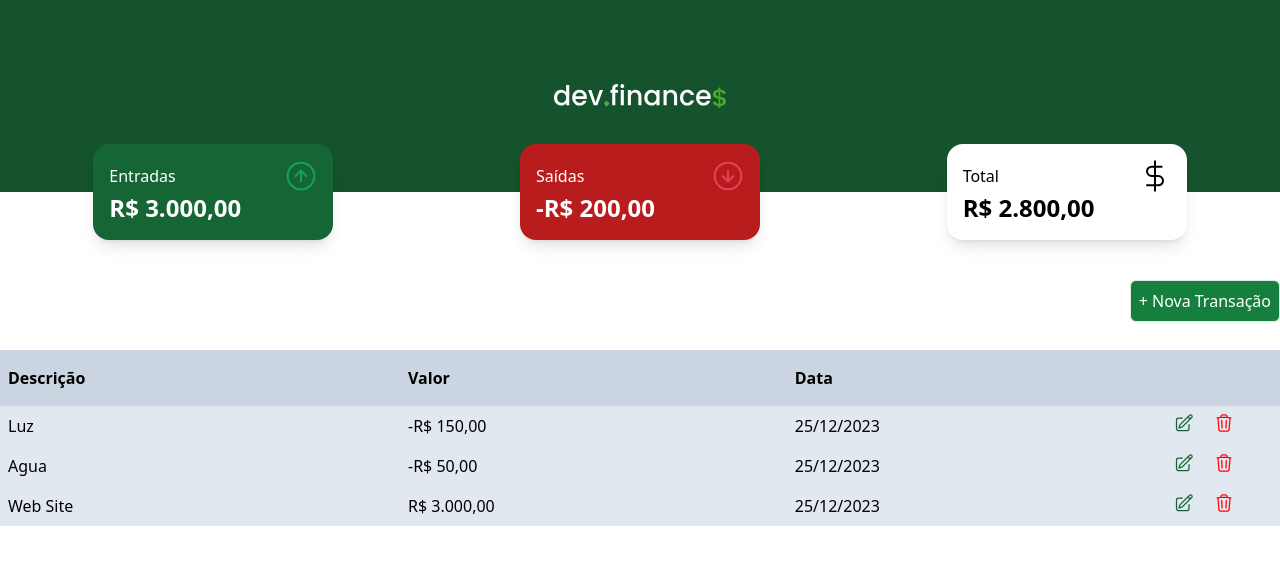
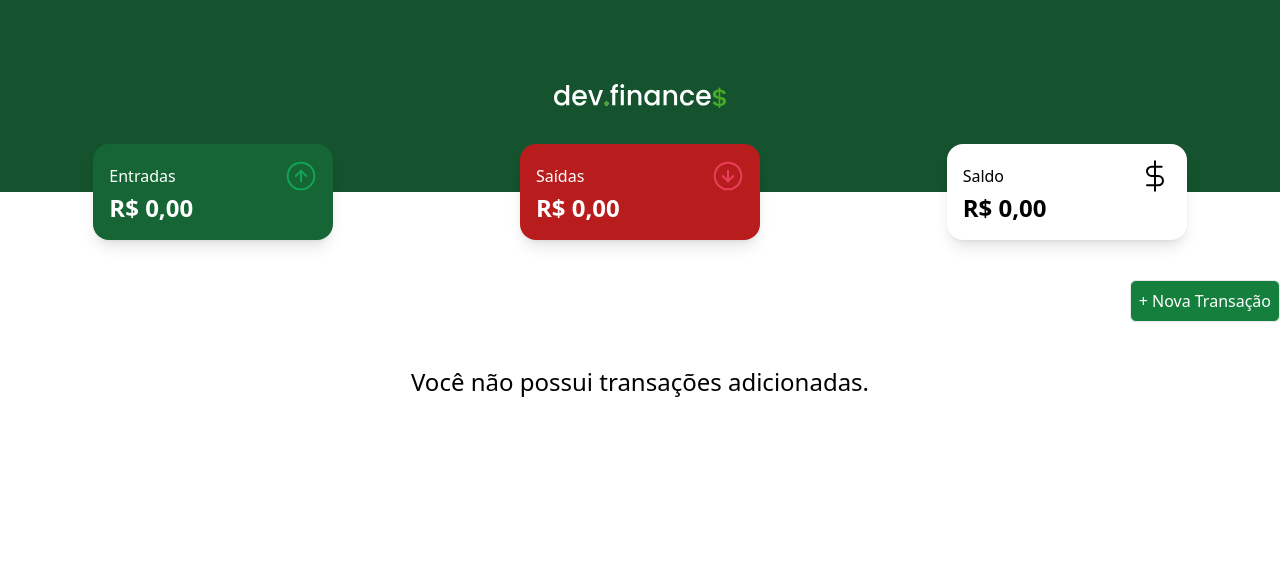
Before and after one commit to gutoamorim/dev-finances, a React (Vite) app: page / in a window 1280 px wide. Shown: the top 564 px of the page. Built offline with nearby package versions, Linux system fonts and the light colour scheme.

Commit message:
Exibindo transações dinamicamente

```diff
--- a/src/components/Balance.jsx
+++ b/src/components/Balance.jsx
@@ -7,7 +7,7 @@ import { useContext } from "react";
 
 export default function Balance() {
   const { incomes, expenses } = useContext(TransactionContext);
-  const saldo = incomes + expenses;
+  const balance = incomes + expenses;
 
   return (
     <section className="container m-auto flex items-center justify-around -mt-12">
@@ -32,10 +32,10 @@ export default function Balance() {
         })}
       />
       <Card
-        type="Total"
+        type="Saldo"
         bg="bg-white"
         svg={total}
-        value={saldo.toLocaleString("pt-BR", {
+        value={balance.toLocaleString("pt-BR", {
           style: "currency",
           currency: "BRL",
         })}
--- a/src/components/Modal.jsx
+++ b/src/components/Modal.jsx
@@ -1,5 +1,6 @@
 import { useContext, useState } from "react";
 import { TransactionContext } from "../contexts/TransactionContext";
+import { Transaction } from "../models/Transaction";
 
 const defaultTransaction = {
   type: null,
@@ -26,7 +27,9 @@ export default function Modal({ toggleModal, transactionUpdate }) {
 
   function handleSubmit(ev) {
     ev.preventDefault();
-    addTransaction(transaction);
+    const newTransaction = new Transaction(transaction);
+    console.log(newTransaction);
+    addTransaction(newTransaction);
     toggleModal();
   }
 
@@ -35,31 +38,6 @@ export default function Modal({ toggleModal, transactionUpdate }) {
       <div className="w-2/5 h-auto bg-slate-200 rounded-md p-8">
         <h1 className="text-2xl mb-2 font-medium">Nova Transação</h1>
         <form onSubmit={handleSubmit}>
-          <div>
-            <h2 className="mb-1 font-medium">Tipo de transação:</h2>
-            <div className="flex gap-3 mb-2">
-              <label>
-                <input
-                  className="mr-1"
-                  type="radio"
-                  name="type"
-                  value="receita"
-                  onChange={handlechange}
-                />
-                Receita
-              </label>
-              <label>
-                <input
-                  className="mr-1"
-                  type="radio"
-                  name="type"
-                  value="despeza"
-                  onChange={handlechange}
-                />
-                Despeza
-              </label>
-            </div>
-          </div>
           <div className="flex flex-col mb-2">
             <label htmlFor="description">Descrição</label>
             <input
--- a/src/components/Table.jsx
+++ b/src/components/Table.jsx
@@ -5,7 +5,12 @@ import trash from "../assets/trash.svg";
 
 export default function Table() {
   const { transactions } = useContext(TransactionContext);
-
+  if (transactions.length === 0)
+    return (
+      <p className="text-center text-2xl mt-16 font-medium">
+        Você não possui transações adicionadas.
+      </p>
+    );
   return (
     <div className="container m-auto mt-12">
       <table className="w-full">
@@ -28,7 +33,7 @@ export default function Table() {
                     currency: "BRL",
                   })}
                 </td>
-                <td>{transaction.date}</td>
+                <td>{transaction.date.toLocaleDateString()}</td>
                 <td className="w-1/12">
                   <button>
                     <img
--- a/src/contexts/TransactionContext.jsx
+++ b/src/contexts/TransactionContext.jsx
@@ -1,31 +1,9 @@
 import { createContext, useState } from "react";
-import useTransaction from "../hooks/useTransaction";
-
-const teste = [
-  {
-    type: "despeza",
-    description: "Luz",
-    amount: -150,
-    date: "25/12/2023",
-  },
-  {
-    type: "despeza",
-    description: "Agua",
-    amount: -50,
-    date: "25/12/2023",
-  },
-  {
-    type: "receita",
-    description: "Web Site",
-    amount: 3000,
-    date: "25/12/2023",
-  },
-];
 
 export const TransactionContext = createContext();
 
 export function TransactionContextProvider({ children }) {
-  const [transactions, setTransactions] = useState(teste);
+  const [transactions, setTransactions] = useState([]);
 
   const amounts = transactions.map((transaction) => transaction.amount);
   const incomes = amounts
--- a/src/hooks/useTransaction.jsx
+++ b/src/hooks/useTransaction.jsx
@@ -1,22 +1,4 @@
 import { useState } from "react";
-
-const teste = [
-  {
-    description: "Luz",
-    amount: -150,
-    date: "25/12/2023",
-  },
-  {
-    description: "Agua",
-    amount: -50,
-    date: "25/12/2023",
-  },
-  {
-    description: "Web Site",
-    amount: 3000,
-    date: "25/12/2023",
-  },
-];
 
 export default function useTransaction() {
   const [transactions, setTransactions] = useState(teste);
--- /dev/null
+++ b/src/models/Transaction.js
@@ -0,0 +1,8 @@
+export class Transaction {
+  constructor({ type, description, amount, date }) {
+    this.id = Math.floor(Math.random() * 100000000);
+    (this.description = description),
+      (this.amount = +amount),
+      (this.date = new Date(date));
+  }
+}
```
